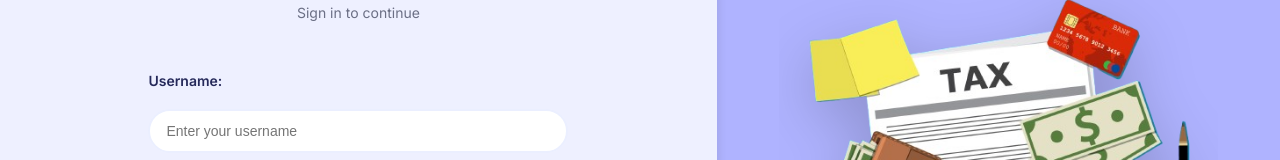
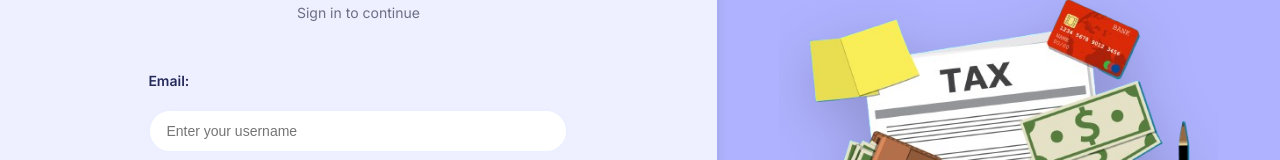
Before and after one commit to 08Ayushi/Taxpal, an Angular app in the folder client/: page /login in a window 1280 px wide. Shown: the part 203-363 px from the top of the page. Built offline with nearby package versions, Linux system fonts and the light colour scheme.

Commit message:
Update login.component.html

```diff
--- a/client/src/app/features/auth/components/login/login.component.html
+++ b/client/src/app/features/auth/components/login/login.component.html
@@ -9,7 +9,7 @@
     <form [formGroup]="loginForm" (ngSubmit)="onSubmit()" class="auth-form">
       <!-- Username -->
       <div class="form-group">
-        <label for="email" class="form-label">Username:</label>
+        <label for="email" class="form-label">Email:</label>
         <div class="input-wrap">
           <input
             type="email"
```
